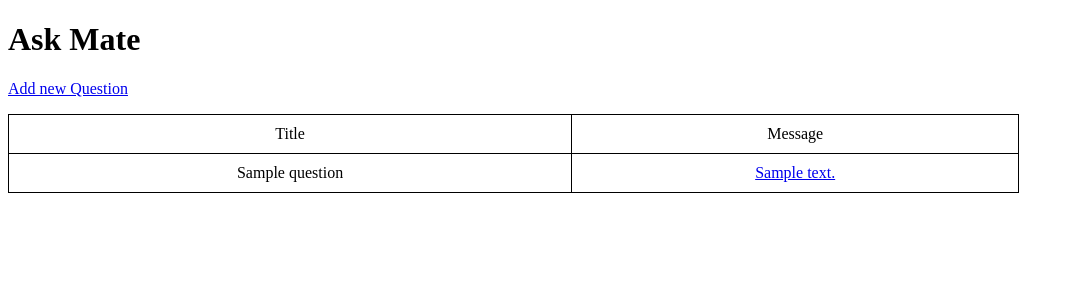
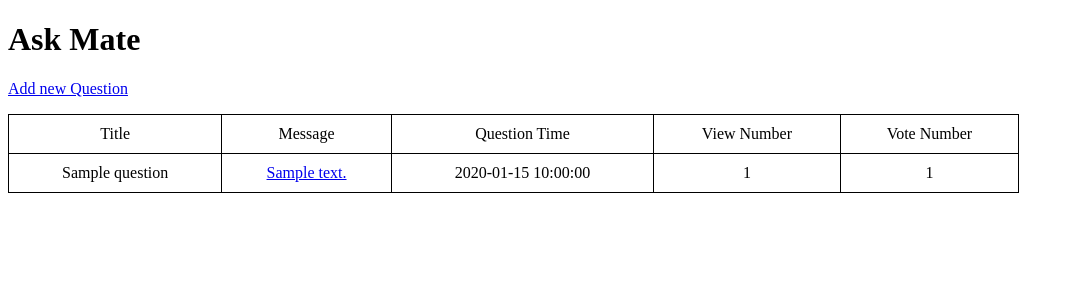
Before and after one commit to davidlenner/AbuseTeam, a Flask app: template templates/list.html in a window 1280 px wide. Shown: the top 300 px of the page, without its empty margins (0-1074 px from the left). Run offline with Flask 2, Linux system fonts and the light colour scheme; the template is opened without the code that fills it: most values are stand-ins (such as "Sample title", 1, 10 or a date in 2020).

Commit message:
display main paige 10%

```diff
--- a/data_manager.py
+++ b/data_manager.py
@@ -1,4 +1,5 @@
 import util
+
 
 
 @util.connection_handler
@@ -11,7 +12,7 @@ def get_question_and_title(cursor):
 
 
 @util.connection_handler
-def add_question(cursor, new_title, new_message):
+def add_question(cursor, question_id, new_title, new_message):
     cursor.execute("""
                     INSERT INTO question (title, message) VALUES (%(title)s, %(message)s);
                     """, {'title': new_title, 'message': new_message})
--- a/templates/list.html
+++ b/templates/list.html
@@ -25,11 +25,17 @@
     <thead>
     <td>Title</td>
     <td>Message</td>
+    <td>Question Time</td>
+    <td>View Number</td>
+    <td>Vote Number</td>
     </thead>
     <tbody>
     <tr> {% for question in questions %}
         <td>{{ question.title }}</td>
         <td><a href="question/{{ question.id }}">{{ question.message }}</a></td>
+        <td>{{ question.submission_time }}</td>
+        <td>{{ question.view_number }}</td>
+        <td>{{ question.vote_number }}</td>
     </tr>
     </tbody>
         {% endfor %}
```
